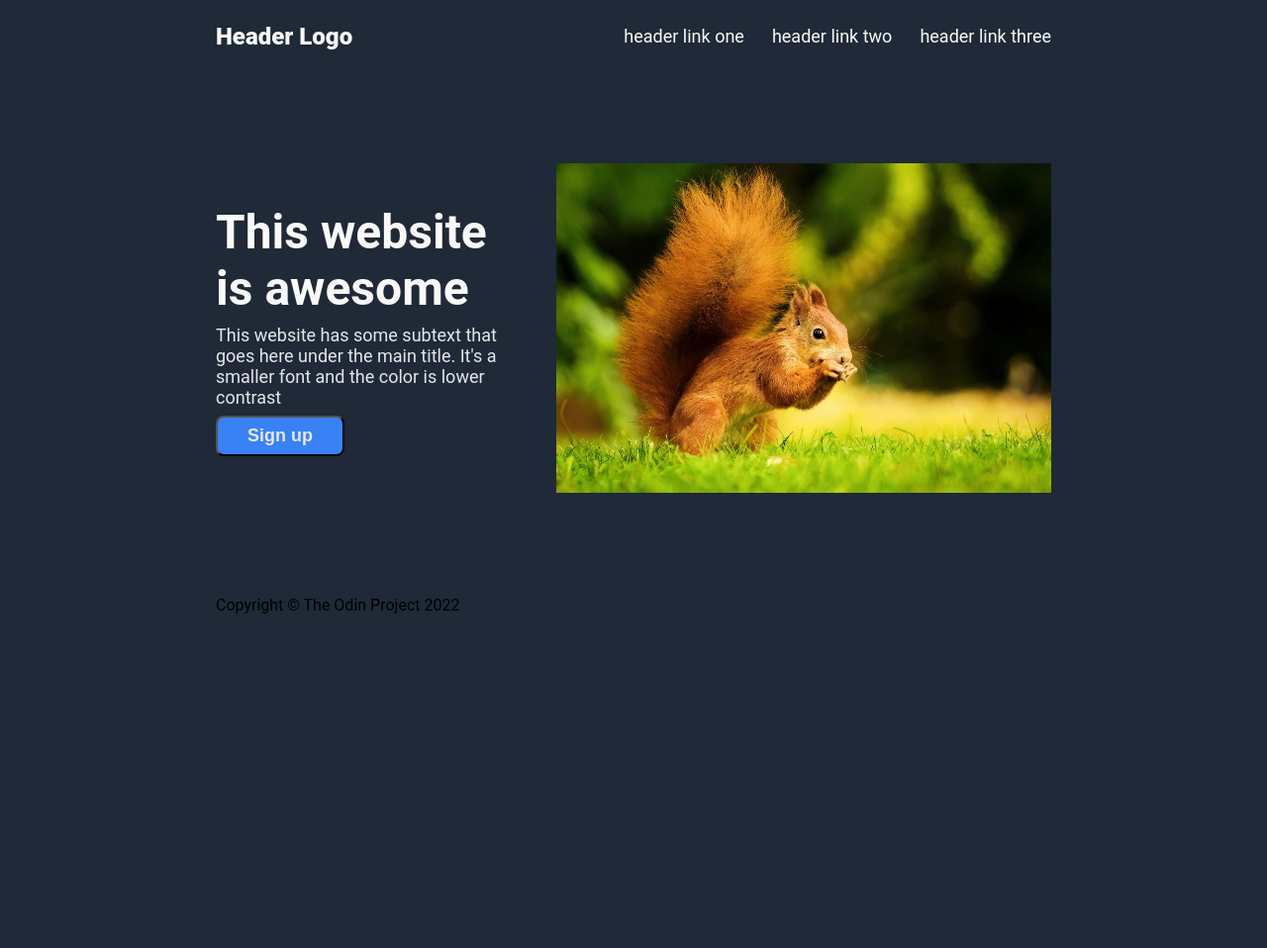
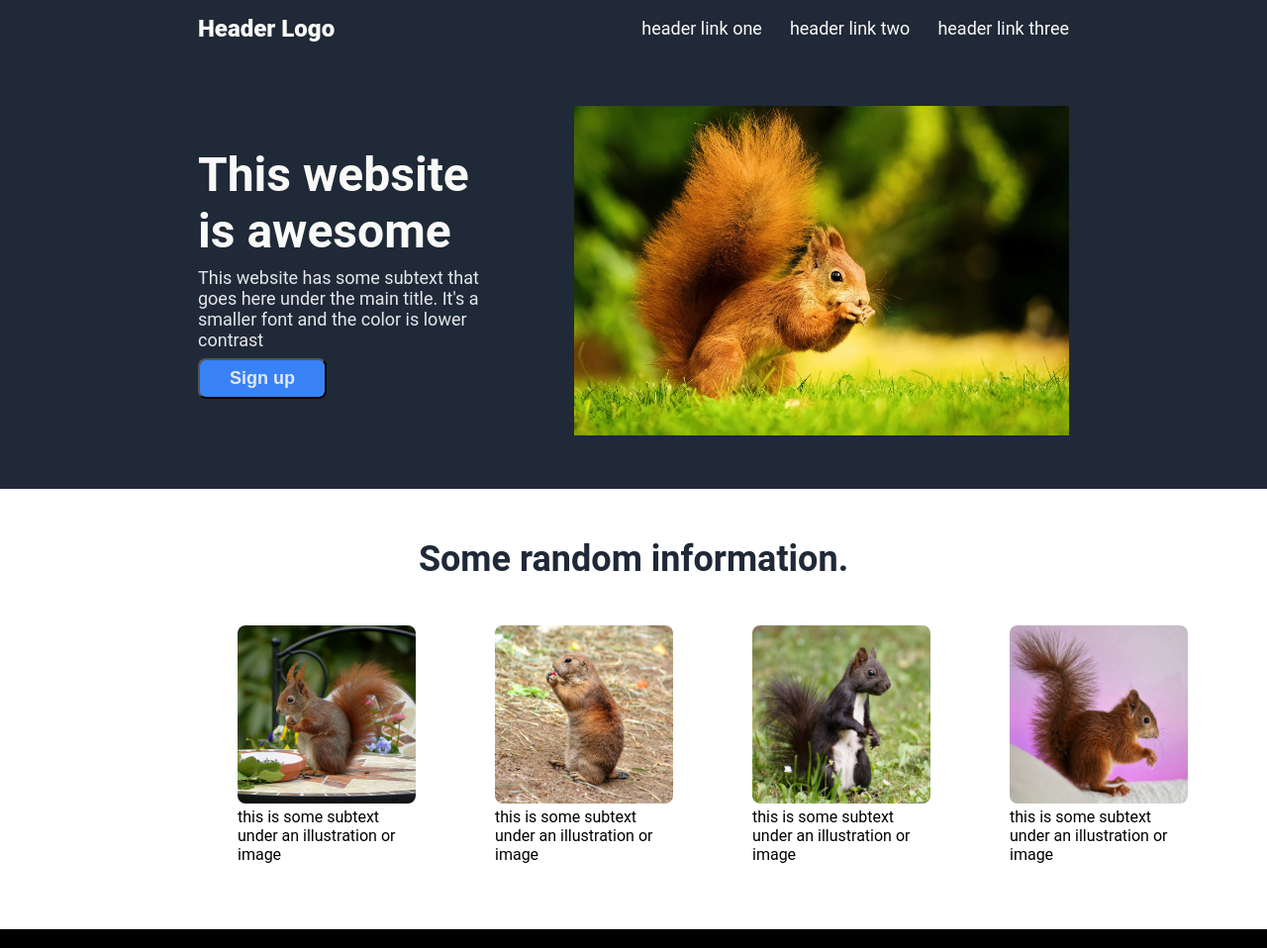
Before and after one commit to ququ929/odin-landing-page, a plain HTML site: page index.html in a window 1280 px wide. Shown: the whole page at 99% size. Before the commit the page ends 800 px from the top, so only its background shows below. Drawn offline with Linux system fonts and the light colour scheme.

Commit message:
Create information section

```diff
--- a/index.html
+++ b/index.html
@@ -10,6 +10,8 @@
 </head>
 
 <body>
+
+    <!-- header section -->
     <div class="header">
         <div class="logo">Header Logo</div>
             <ul class="menu">
@@ -20,6 +22,7 @@
         </div>
     </div>
 
+    <!-- main section -->
     <div class="main">
         <div class="left">
             <div class="title">This website is awesome</div>
@@ -33,11 +36,44 @@
 
     </div>
 
+    <!-- information section -->
+    <div class="information">
+
+        <div class="top">
+            <div class="info_header">Some random information.</div>
+        </div>
+
+        <div class="bottom">
+            <figure class="img_subtext">
+                <img src="./img/squirrel1.jpg" alt="squirrel">
+                <figcaption>this is some subtext under an illustration or image</figcaption>
+            </figure>
+            <figure class="img_subtext">
+                <img src="./img/squirrel2.jpg" alt="squirrel">
+                <figcaption>this is some subtext under an illustration or image</figcaption>
+            </figure>
+            <figure class="img_subtext">
+                <img src="./img/squirrel3.jpg" alt="squirrel">
+                <figcaption>this is some subtext under an illustration or image</figcaption>
+            </figure>
+            <figure class="img_subtext">
+                <img src="./img/squirrel4.jpg" alt="squirrel">
+                <figcaption>this is some subtext under an illustration or image</figcaption>
+            </figure>
+
+        </div>
+    </div>
+
+
+
+    <!-- footer section -->
     <div class="footer">
         <div class="copyright">Copyright © The Odin Project 2022</div>
     </div>
 
 
+
+
 </body>
 
 </html>
--- a/style.css
+++ b/style.css
@@ -2,20 +2,23 @@ body {
     display: flex;
     flex-direction: column;
     font-family: roboto, sans-serif;
-    background-color: #1F2937;
+    background-color: black;
     font-size: 16px;
-    padding: 0 210px;
+    margin: 0px;
+    }
 
+.header, .main, .information, .footer {
+    padding: 0 200px;
 }
 
 /* header section */
 
 .header {
     color: #F9FAF8;
+    background-color: #1F2937;
     display: flex;
     align-items: center;
     justify-content: space-between;
-    margin-bottom: 100px;
 }
 
 .logo {
@@ -37,9 +40,10 @@ ul {
 /* main section */
 
 .main {
+    background-color: #1F2937;
     display: flex;
-    margin-bottom: 100px;
     align-items: center;
+    padding: 50px 200px;
 }
 
 .left {
@@ -74,3 +78,30 @@ img {
     max-width: 500px;
     height: auto;
 }
+
+/* information section */
+
+.information {
+    background-color: white;
+    display: flex;
+    flex-direction: column;
+    padding: 50px 200px;
+    gap: 30px;
+}
+
+.information img {
+    width: 180px;
+    height: 180px;
+    border-radius: 8px;
+}
+
+.information .bottom {
+    display: flex;
+}
+
+.info_header {
+    font-size: 36px;
+    font-weight: bolder;
+    color: #1F2937;
+    text-align: center;
+}
```
Also changed, not shown: img/squirrel1.jpg (added), img/squirrel2.jpg (added), img/squirrel3.jpg (added), img/squirrel4.jpg (added), 1 other file.
